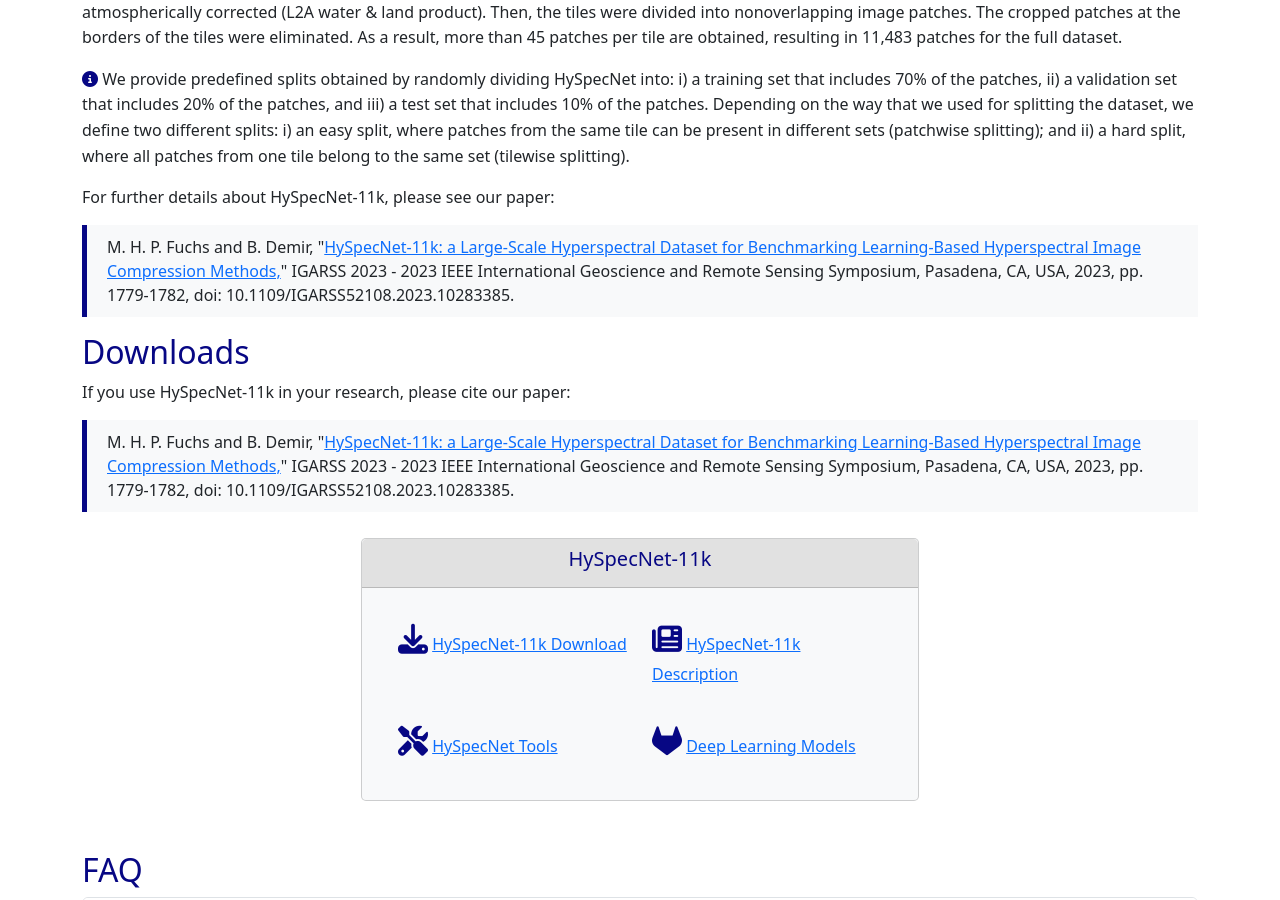
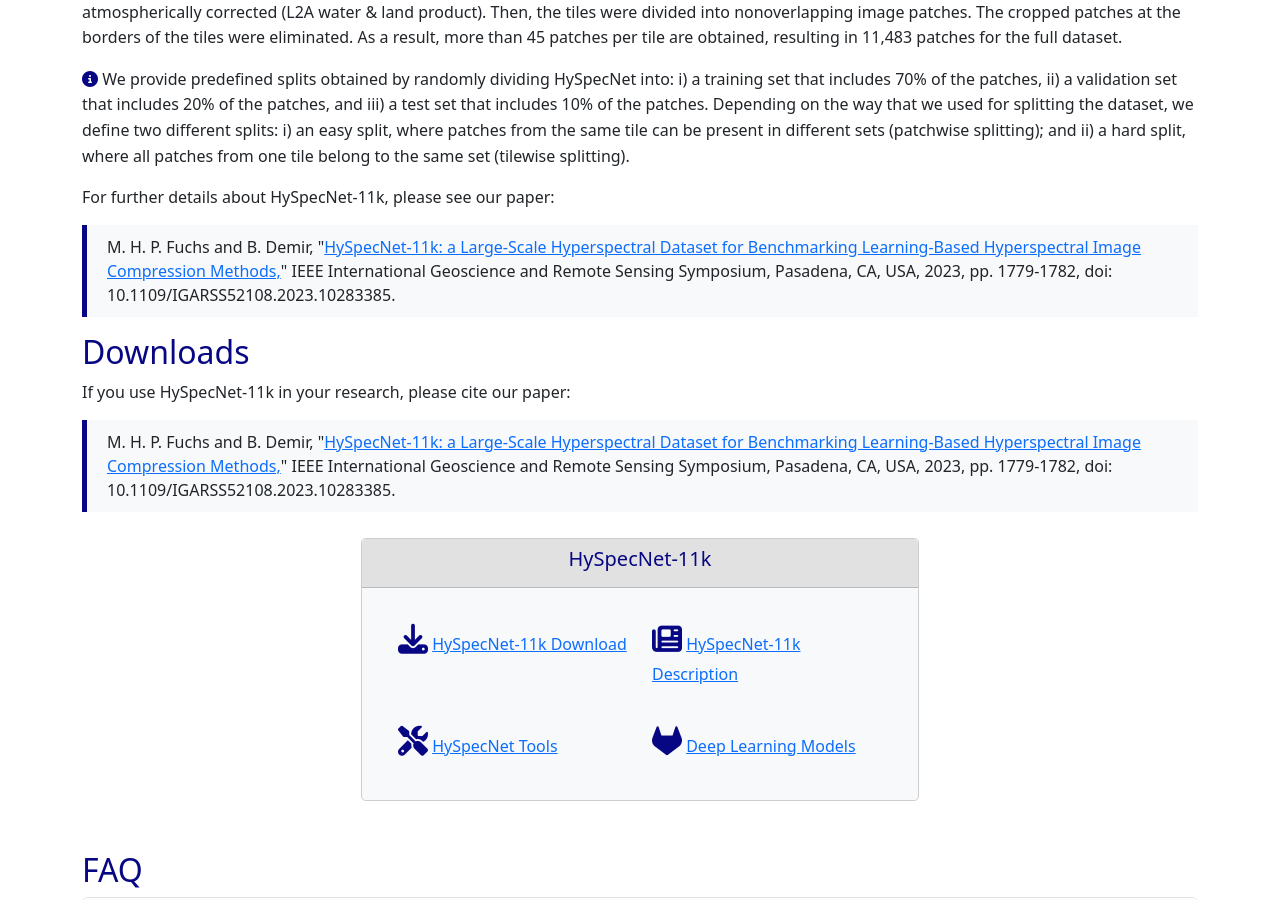
Before and after one commit to rsim-tu-berlin/hyspecnet.rsim.berlin, a Jekyll site: the page built from index.md, in a window 1280 px wide and 900 px high, scrolled down 806 px. Built offline with Jekyll 4.4.1, drawn with Linux system fonts in a browser that asks for light colours.

Commit message:
Update index.md

```diff
--- a/index.md
+++ b/index.md
@@ -22,7 +22,7 @@
 For further details about HySpecNet-11k, please see our paper:
 
 <blockquote>
-    M. H. P. Fuchs and B. Demir, "<a href="https://arxiv.org/abs/2306.00385">HySpecNet-11k: a Large-Scale Hyperspectral Dataset for Benchmarking Learning-Based Hyperspectral Image Compression Methods,</a>" IGARSS 2023 - 2023 IEEE International Geoscience and Remote Sensing Symposium, Pasadena, CA, USA, 2023, pp. 1779-1782, doi: 10.1109/IGARSS52108.2023.10283385.
+    M. H. P. Fuchs and B. Demir, "<a href="https://arxiv.org/abs/2306.00385">HySpecNet-11k: a Large-Scale Hyperspectral Dataset for Benchmarking Learning-Based Hyperspectral Image Compression Methods,</a>" IEEE International Geoscience and Remote Sensing Symposium, Pasadena, CA, USA, 2023, pp. 1779-1782, doi: 10.1109/IGARSS52108.2023.10283385.
 </blockquote>
 
 <section class="download">
@@ -31,7 +31,7 @@
     If you use HySpecNet-11k in your research, please cite our paper:
     </p>
     <blockquote>
-        M. H. P. Fuchs and B. Demir, "<a href="https://arxiv.org/abs/2306.00385">HySpecNet-11k: a Large-Scale Hyperspectral Dataset for Benchmarking Learning-Based Hyperspectral Image Compression Methods,</a>" IGARSS 2023 - 2023 IEEE International Geoscience and Remote Sensing Symposium, Pasadena, CA, USA, 2023, pp. 1779-1782, doi: 10.1109/IGARSS52108.2023.10283385.
+        M. H. P. Fuchs and B. Demir, "<a href="https://arxiv.org/abs/2306.00385">HySpecNet-11k: a Large-Scale Hyperspectral Dataset for Benchmarking Learning-Based Hyperspectral Image Compression Methods,</a>" IEEE International Geoscience and Remote Sensing Symposium, Pasadena, CA, USA, 2023, pp. 1779-1782, doi: 10.1109/IGARSS52108.2023.10283385.
     </blockquote>
     <div class="h-100 d-flex align-items-center justify-content-center">
         <div class="card downloads">
```
